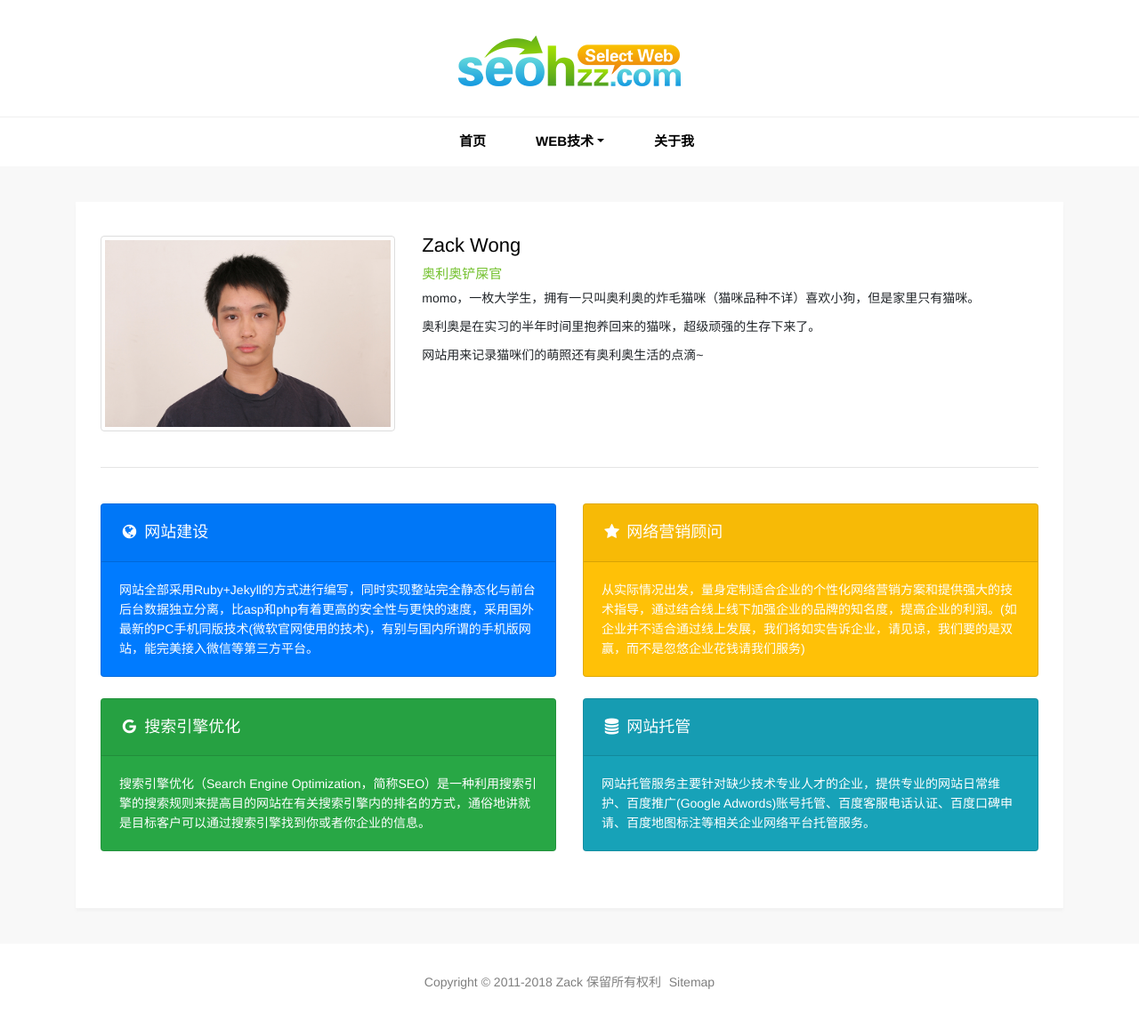
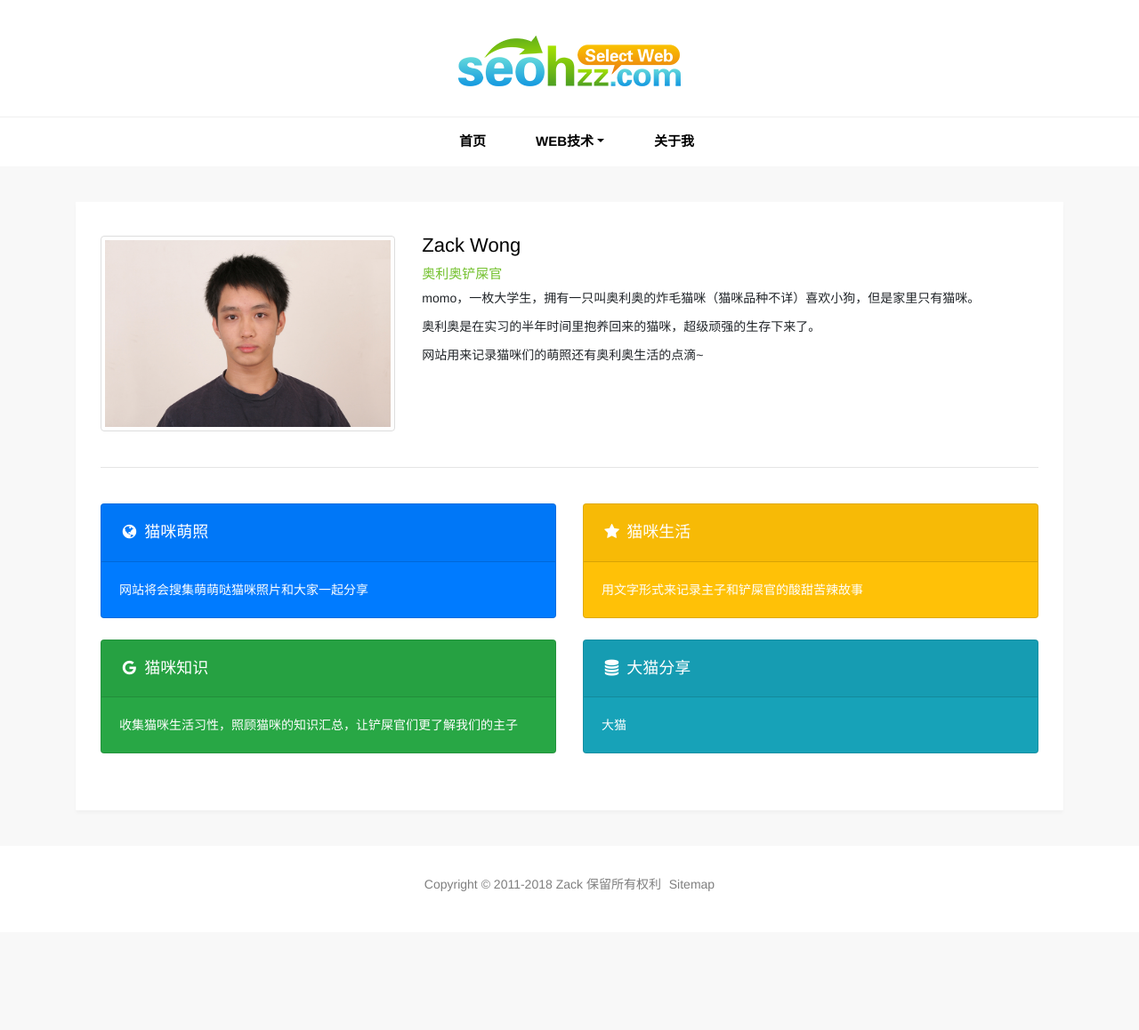
Before and after one commit to Maykaa/maykaa.github.io, a Jekyll site: the page built from pages/about.html, in a window 1280 px wide. Shown: the whole page at 89% size. Built offline with Jekyll 4.4.1, drawn with Linux system fonts in a browser that asks for light colours; after the commit the page ends 1048 px from its top, so only the background shows below that.

Commit message:
Update about.html

```diff
--- a/pages/about.html
+++ b/pages/about.html
@@ -21,33 +21,33 @@ description: momo，一枚大学生，拥有一只叫奥利奥的炸毛猫咪（
           <div class="col-md-12 my-4"><hr></div>
           <div class="col-md-6">
             <div class="card text-white bg-primary mb-4">
-              <div class="card-header"><h4><i class="fa fa-globe fa-fw"></i> 网站建设</h4></div>
+              <div class="card-header"><h4><i class="fa fa-globe fa-fw"></i> 猫咪萌照</h4></div>
               <div class="card-body">
-                <p class="card-text">网站全部采用Ruby+Jekyll的方式进行编写，同时实现整站完全静态化与前台后台数据独立分离，比asp和php有着更高的安全性与更快的速度，采用国外最新的PC手机同版技术(微软官网使用的技术)，有别与国内所谓的手机版网站，能完美接入微信等第三方平台。</p>
+                <p class="card-text">网站将会搜集萌萌哒猫咪照片和大家一起分享</p>
               </div>
             </div>
           </div>
           <div class="col-md-6">
             <div class="card text-white bg-warning mb-4">
-              <div class="card-header"><h4><i class="fa fa-star fa-fw"></i> 网络营销顾问</h4></div>
+              <div class="card-header"><h4><i class="fa fa-star fa-fw"></i> 猫咪生活</h4></div>
               <div class="card-body">
-                <p class="card-text">从实际情况出发，量身定制适合企业的个性化网络营销方案和提供强大的技术指导，通过结合线上线下加强企业的品牌的知名度，提高企业的利润。(如企业并不适合通过线上发展，我们将如实告诉企业，请见谅，我们要的是双赢，而不是忽悠企业花钱请我们服务)</p>
+                <p class="card-text">用文字形式来记录主子和铲屎官的酸甜苦辣故事</p>
               </div>
             </div>
           </div>
           <div class="col-md-6">
             <div class="card text-white bg-success mb-4">
-              <div class="card-header"><h4><i class="fa fa-google fa-fw"></i> 搜索引擎优化</h4></div>
+              <div class="card-header"><h4><i class="fa fa-google fa-fw"></i> 猫咪知识</h4></div>
               <div class="card-body">
-                <p class="card-text">搜索引擎优化（Search Engine Optimization，简称SEO）是一种利用搜索引擎的搜索规则来提高目的网站在有关搜索引擎内的排名的方式，通俗地讲就是目标客户可以通过搜索引擎找到你或者你企业的信息。</p>
+                <p class="card-text">收集猫咪生活习性，照顾猫咪的知识汇总，让铲屎官们更了解我们的主子</p>
               </div>
             </div>
           </div>
           <div class="col-md-6">
             <div class="card text-white bg-info mb-4">
-              <div class="card-header"><h4><i class="fa fa-database fa-fw"></i> 网站托管</h4></div>
+              <div class="card-header"><h4><i class="fa fa-database fa-fw"></i> 大猫分享</h4></div>
               <div class="card-body">
-                <p class="card-text">网站托管服务主要针对缺少技术专业人才的企业，提供专业的网站日常维护、百度推广(Google Adwords)账号托管、百度客服电话认证、百度口碑申请、百度地图标注等相关企业网络平台托管服务。</p>
+                <p class="card-text">大猫</p>
               </div>
             </div>
           </div>
```
